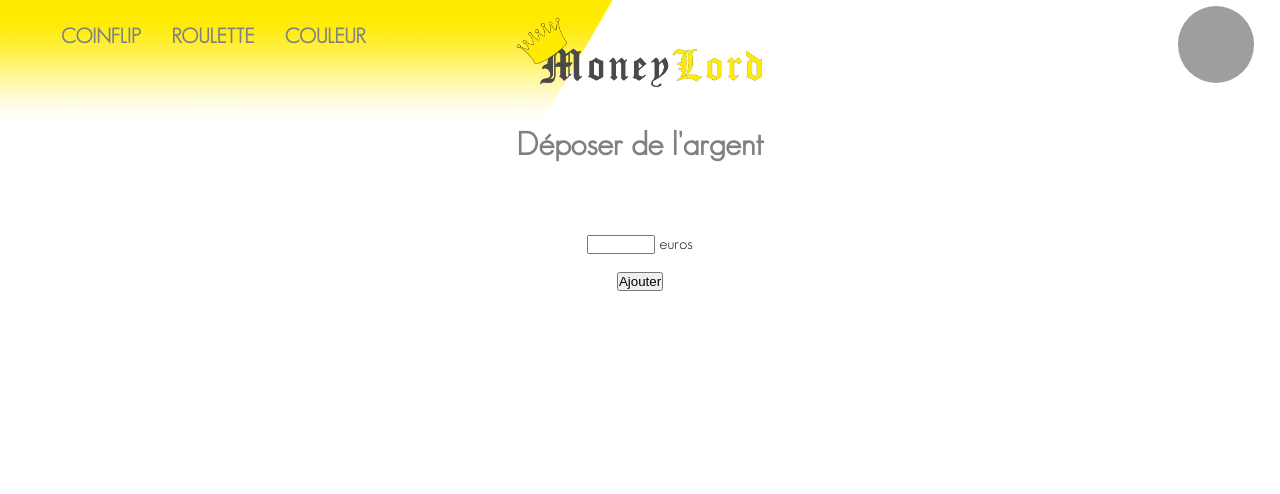
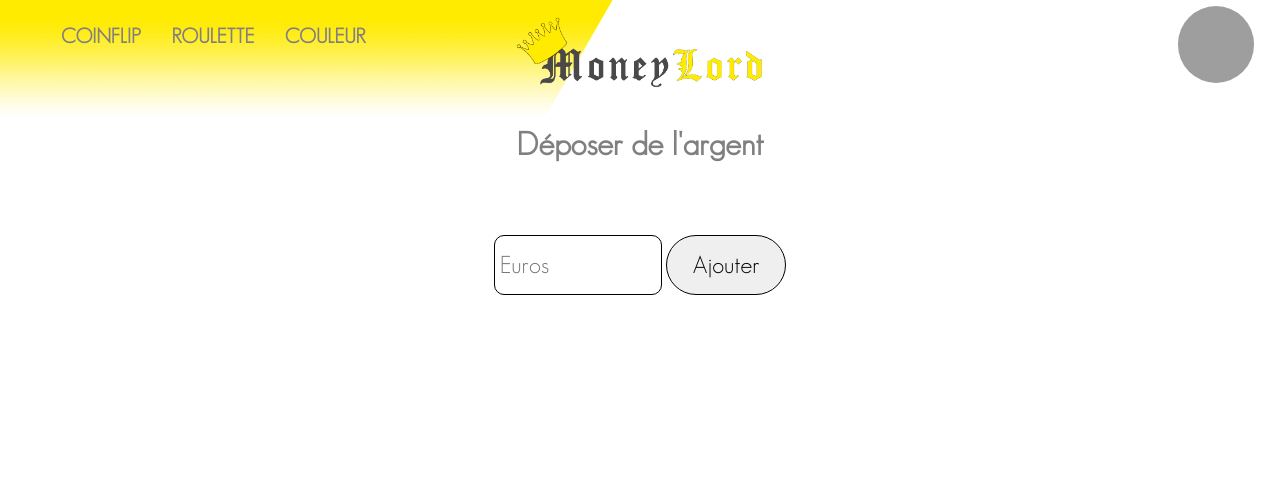
Before and after one commit to money-lord/moneylord, a PHP site: page /AddCoins.php in a window 1280 px wide. Shown: the top 494 px of the page. Run offline with PHP 8.4, Linux system fonts and the light colour scheme; the visitor is signed in with stand-in values (Sample User, id 1); data that the repository does not hold is empty; grey boxes are pictures that could not be loaded.

Commit message:
Css sur bouton solde du compte

```diff
--- a/Projet s2/AddCoins.php
+++ b/Projet s2/AddCoins.php
@@ -25,8 +25,8 @@ if (!empty($_POST['addcoin'])) {
             <form action="" method="post">
 
               <br><br>
-              <input type="number" name="addcoin" min="5" max="1000"> euros <br><br>
-              <input type="submit" value="Ajouter">
+              <input class="addCoinNumber" type="number" name="addcoin" min="5" max="1000000" placeholder="Euros">
+              <input class="addCoinSubmit" type="submit" value="Ajouter">
             </form>
           </center>
         </div>
--- a/Projet s2/css/styleprojet.css
+++ b/Projet s2/css/styleprojet.css
@@ -498,6 +498,23 @@ button {
   border-color: #EDD602;
 }
 
+.addCoinNumber {
+  border: 1px solid #000000;
+  font-size: 1.5em;
+  font-family: 'GeosansLight', "Arial Black", Arial, Verdana, sans-serif;
+  border-radius: 10px;
+  padding-left: 5px;
+  width: 7em;
+  height: 2.5em;
+}
+.addCoinSubmit {
+  border: 1px solid #000000;
+  font-size: 1.5em;
+  font-family: 'GeosansLight', "Arial Black", Arial, Verdana, sans-serif;
+  border-radius: 30px;
+  width: 5em;
+  height: 2.5em;
+}
 
 .loader-container {
   position: absolute;
--- a/Projet s2/header.php
+++ b/Projet s2/header.php
@@ -16,9 +16,8 @@
       <input class="toggle" id="toggle" type="checkbox" checked>
    <ul>
       <li><a href="AddCoins.php"><?php displayBalance($bdd); ?></a></li>
-      <li><a href="account.php">MON COMPTE</a></li>
-      <li><a href="Index.php">DECONNEXION</a></li>
-
+      <li><a href="account.php">Mon Compte</a></li>
+      <li><a href="Index.php">Déconnexion</a></li>
    </ul>
 </nav>
 
```
